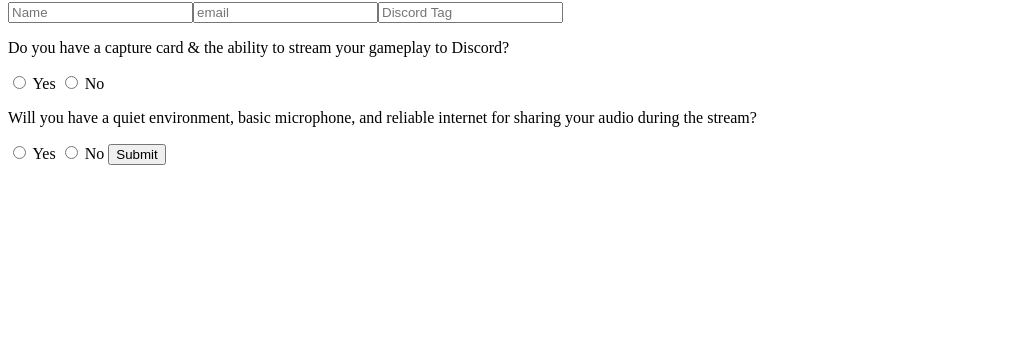
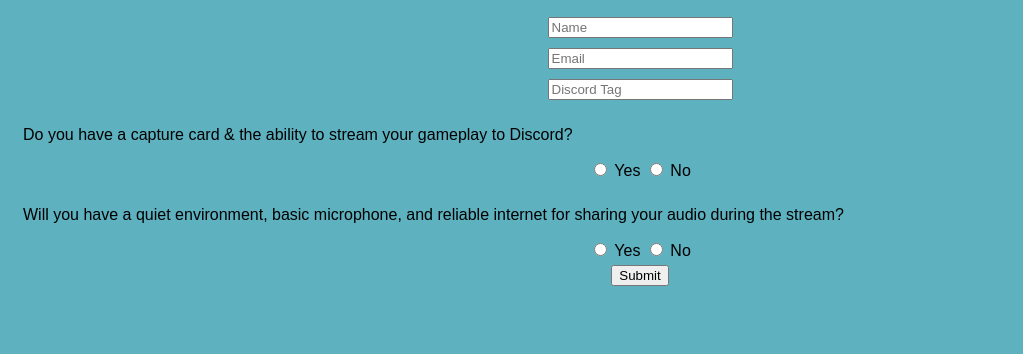
Before and after one commit to alejandriadavila/DOMSBA, a plain HTML site: page index.html in a window 1280 px wide. Shown: the part 446-800 px from the top of the page, without its empty margins (0-1023 px from the left). Drawn offline with Linux system fonts and the light colour scheme.

Commit message:
final commit

```diff
--- a/index.html
+++ b/index.html
@@ -11,13 +11,17 @@
         <img src="babyPark.png" alt="Mario Kart 8 Baby Park">
     </header>
     <form id="formContainer">
+        <div>
         <p>Do you have a capture card & the ability to stream your gameplay to Discord?</p>
         <label><input type="radio" name="radio" value="yes" /> Yes</label>
         <label><input type="radio" name="radio" value="no" /> No</label>
+        </div>
 
+        <div>
         <p>Will you have a quiet environment, basic microphone, and reliable internet for sharing your audio during the stream?</p>
         <label><input type="radio" name="radio" value="yes" /> Yes</label>
         <label><input type="radio" name="radio" value="no" /> No</label>
+        </div>
     </form>
 </body>
 <script type="text/javascript" src="index.js"></script>
--- a/index.js
+++ b/index.js
@@ -7,67 +7,71 @@ headingEl.classList.add("flex-center")
 
 // Create the form
 const formCont = document.getElementById("formContainer")
-const discTag = document.createElement("input")
-discTag.placeholder = "Discord Tag"
-formCont.prepend(discTag)
-const email = document.createElement("input")
-email.placeholder = "email"
-formCont.prepend(email)
-const nameField = document.createElement("input")
-nameField.placeholder = "Name"
-formCont.prepend(nameField)
+const inputs = [discTag = {type: "input", placeholder: "Discord Tag"}, email = {type: "input", placeholder: "Email"}, nameField = {type: "input", placeholder: "Name"}]
+
+// put each field in it's own div for css styling
+for(let i = 0; i < inputs.length; i++){
+    let div
+    div = document.createElement("div")
+    newInput = document.createElement(inputs[i].type)
+    newInput.placeholder = inputs[i].placeholder
+    div.appendChild(newInput)
+    formCont.prepend(div)
+}
+
 const button = document.createElement("button")
 button.innerText = "Submit"
 formCont.appendChild(button)
+// Adding the event listener
+formCont.addEventListener("submit", validate)
 
-formCont.addEventListener("submit", validate);
-
+// function to validate the email, name, and discord tag fields
 function validate(evt) {
-  const nameVal = validateName();
+  const nameVal = validateName()
   if (nameVal === false) {
-    evt.returnValue = false;
-    return false;
+    evt.returnValue = false
+    return false
   }
 
-  const emailVal = validateEmail();
+  const emailVal = validateEmail()
   if (emailVal === false) {
-    evt.returnValue = false;
-    return false;
+    evt.returnValue = false
+    return false
   }
 
-  const discordVal = validateDiscord();
+  const discordVal = validateDiscord()
   if (discordVal === false) {
-    evt.returnValue = false;
-    return false;
+    evt.returnValue = false
+    return false
   }
-  alert(`Thank you for your submission! We will be sure to reach out to you!`);
-  return true;
+  alert(`Thank you for your submission! We will be sure to reach out to you!`)
+  return true
 }
 
 function validateEmail() {
-  let emailVal = email.value;
+  let emailVal = email.value
   if (emailVal === "") {
-    alert(`An email is required. Please include one!`);
-    email.focus();
-    return false;
+    alert(`An email is required. Please include one!`)
+    email.focus()
+    return false
   }
-  return emailVal;
+  return emailVal
 }
 
 function validateName() {
   if (nameField.value === "") {
-    alert(`Please provide your name. It's required.`);
-    nameField.focus();
-    return false;
+    alert(`Please provide your name. It's required.`)
+    nameField.focus()
+    return false
   }
-  return nameField.value;
+  return nameField.value
 }
 
 function discordVal() {
   if (discTag.value === "") {
-    alert(`Discord Tags are required so please include yours before submitting`);
-    discTag.focus();
-    return false;
+    alert(`Discord Tags are required so please include yours before submitting`)
+    discTag.focus()
+    return false
   }
-  return discTag.value;
+  return discTag.value
 }
--- a/styles.css
+++ b/styles.css
@@ -0,0 +1,15 @@
+body{
+    font-family: Arial, Helvetica, sans-serif;
+    text-align: center;
+    background-color: #5EB1BF;
+    border-radius: 15px;
+    padding: 10px;
+}
+
+p{
+    text-align: left;
+}
+
+div{
+    padding: 5px;
+}
```
